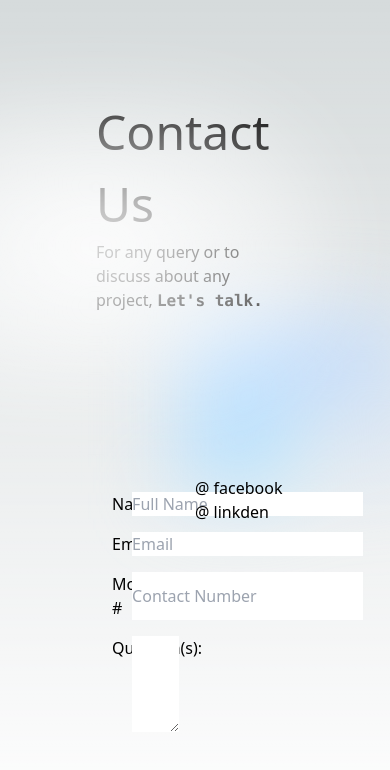
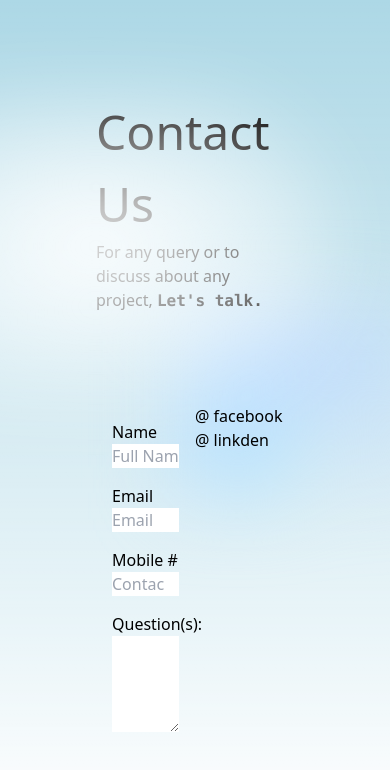
Before and after one commit to greenArrow1/minicodesystems, a Next.js app: page /about in a window 390 px wide. Shown: the top 770 px of the page. Built offline with nearby package versions, Linux system fonts and the light colour scheme.

Commit message:
contact us form media query

```diff
--- a/app/globals.css
+++ b/app/globals.css
@@ -35,3 +35,19 @@ body {
     min-width: 30%;
   }
 }
+
+@media only screen and (max-width: 600px) {
+  body {
+    background-color: lightblue;
+  }
+
+  #content > p {
+    margin: 1rem;
+    /* border: 1px solid grey; */
+    /* width: fit-content; */
+     display:flex;
+     flex-direction: column;
+    /*justify-content:space-between */
+
+  }
+}
```
